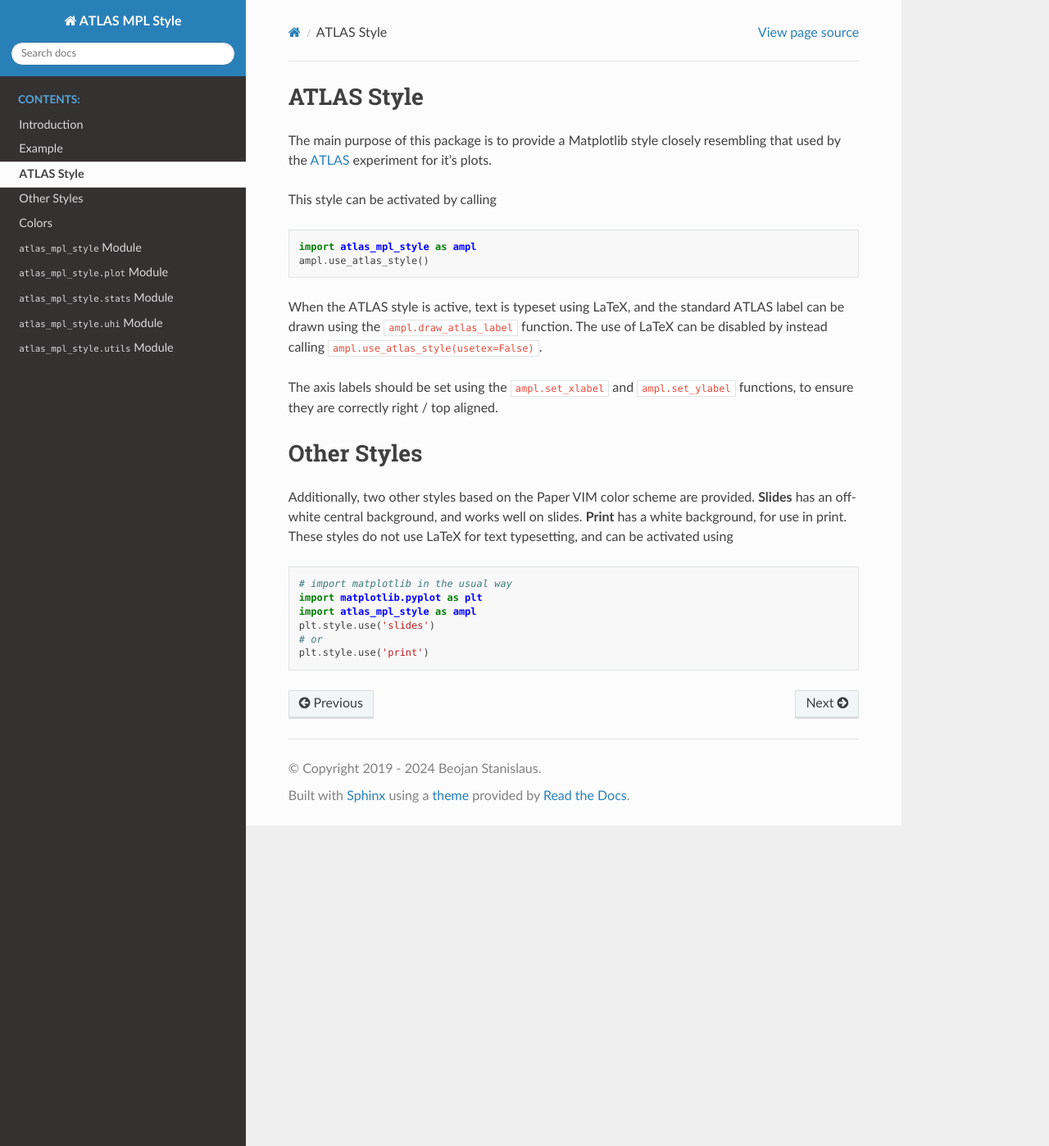
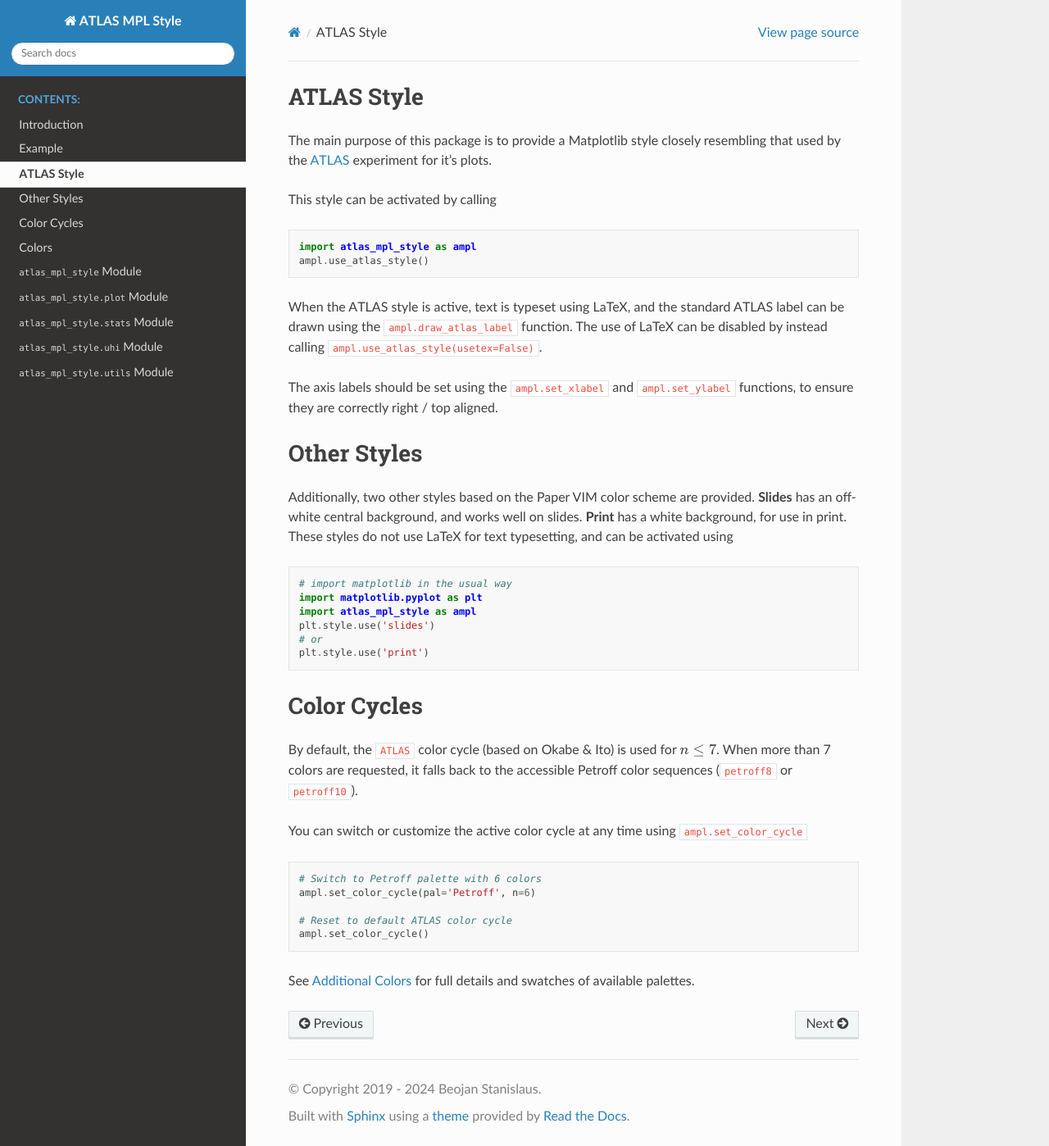
Before and after one commit to beojan/atlas-mpl, a Sphinx documentation site: the page built from docs/styles.rst, in a window 1280 px wide and 1398 px high. Shown: the whole window at 82% size. Built offline with Sphinx 7.4.7 and the Read the Docs theme 3.1.0, drawn with Linux system fonts in a browser that asks for light colours.

Commit message:
Harmonize documentation for ATLAS color cycle
- Update README to reference Okabe & Ito ATLAS cycle and Petroff fallback
- Harmonize ATLAS Colors section in docs/colors.rst with other palettes
- Remove redundant atlas_cycle.png banner image
- Document color cycle usage and set_color_cycle() in docs/styles.rst

AI-Assisted-By: Antigravity (Gemini 3.8 Flash)

```diff
--- a/README.rst
+++ b/README.rst
@@ -19,9 +19,9 @@ In addition, this package also provides:
    limits. This includes functionality for plotting stacked backgrounds along
    with data and ratios in the usual ATLAS style.
 - A matplotlib style based on the background / foreground from the VIM `Paper <https://github.com/NLKNguyen/papercolor-theme>`__ color scheme, along with a print version with a white background.
-  - The default color cycle in all three styles is generated with HCL Wizard
+  - The default color cycle is the ATLAS color cycle (based on Okabe & Ito), falling back to Petroff when more than 7 colors are requested.
 
-- Additional Matplotlib color definitions based on the Paper theme, and the
+- Additional Matplotlib color definitions based on the ATLAS / Okabe & Ito palette, the Petroff accessible color sequences, the Paper theme, and the
    `Oceanic Next <https://github.com/voronianski/oceanic-next-color-scheme>`__
    theme
 
--- a/docs/styles.rst
+++ b/docs/styles.rst
@@ -32,3 +32,19 @@ do not use LaTeX for text typesetting, and can be activated using ::
   plt.style.use('slides')
   # or
   plt.style.use('print')
+
+Color Cycles
+============
+
+By default, the ``ATLAS`` color cycle (based on Okabe & Ito) is used for :math:`n \le 7`.
+When more than 7 colors are requested, it falls back to the accessible Petroff color sequences (``petroff8`` or ``petroff10``).
+
+You can switch or customize the active color cycle at any time using ``ampl.set_color_cycle`` ::
+
+  # Switch to Petroff palette with 6 colors
+  ampl.set_color_cycle(pal='Petroff', n=6)
+
+  # Reset to default ATLAS color cycle
+  ampl.set_color_cycle()
+
+See :doc:`colors` for full details and swatches of available palettes.
```
Also changed, not shown: docs/colors.rst (+3 -6 lines), docs/_colors/atlas_cycle.png (deleted).
